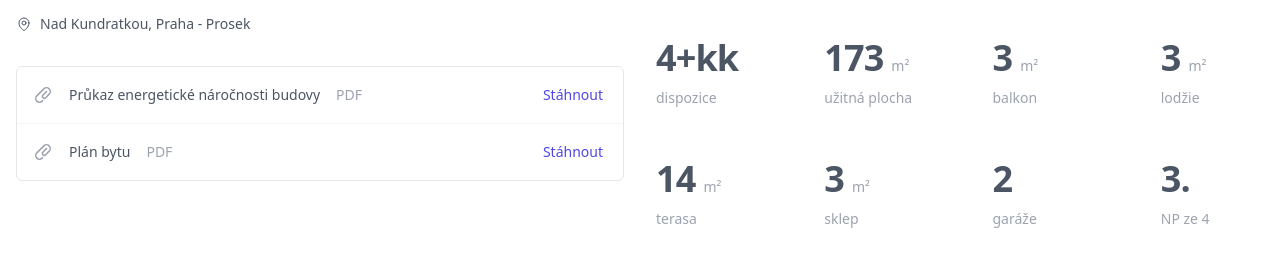
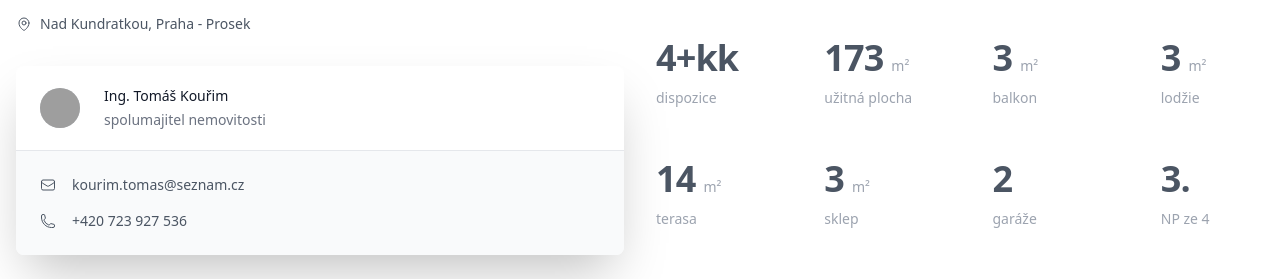
Before and after one commit to misslecter/property-web, a Vue app: page / in a window 1280 px wide. Shown: the part 786-1065 px from the top of the page. Built offline with nearby package versions, Linux system fonts and the light colour scheme; grey boxes are pictures that could not be loaded; a web font is replaced by a local one.

Commit message:
Add contact card.

```diff
--- a/src/App.vue
+++ b/src/App.vue
@@ -8,6 +8,7 @@ import PropertyStats from "@/components/PropertyStats.vue";
 import type { Info } from "@/model/Info.ts";
 import PropertyDownloads from "@/components/PropertyDownloads.vue";
 import PropertyAddress from "@/components/PropertyAddress.vue";
+import PropertyContact from "@/components/PropertyContact.vue";
 
 provide(GLOBAL_INFO_KEY, info as unknown as Info);
 </script>
@@ -18,6 +19,7 @@ provide(GLOBAL_INFO_KEY, info as unknown as Info);
     <div class="grid grid-cols-2 gap-8">
       <div class="flex flex-col gap-8">
         <PropertyAddress />
+        <PropertyContact />
         <PropertyDownloads />
       </div>
       <div class="flex flex-col">
--- a/src/assets/prosek/info.json
+++ b/src/assets/prosek/info.json
@@ -2,6 +2,13 @@
   "name": "prosek",
   "address": {
     "value": "Nad Kundratkou, Praha - Prosek"
+  },
+  "contact": {
+    "name": "Ing. Tomáš Kouřim",
+    "title": "spolumajitel nemovitosti",
+    "email": "kourim.tomas@seznam.cz",
+    "phone": "+420 723 927 536",
+    "photo": "tomas.webp"
   },
   "stats": [
     {
--- /dev/null
+++ b/src/components/PropertyContact.vue
@@ -0,0 +1,42 @@
+<script setup lang="ts">
+import { inject } from "vue";
+import { GLOBAL_INFO_KEY } from "@/model/constants.ts";
+import { EnvelopeIcon, PhoneIcon } from "@heroicons/vue/24/outline";
+
+const appBasePath = import.meta.env.VITE_BASE_PATH;
+const info = inject(GLOBAL_INFO_KEY);
+
+if (!info) {
+  throw new Error("Info not provided");
+}
+</script>
+
+<template>
+  <div class="divide-y divide-gray-200 overflow-hidden rounded-lg bg-white shadow-2xl">
+    <div class="px-4 py-5 sm:px-6">
+      <div class="flex w-full items-center justify-between space-x-6">
+        <img
+          class="h-10 w-10 flex-shrink-0 rounded-full bg-gray-300"
+          :src="`${appBasePath}/public/${info.name}/${info.contact.photo}`"
+          alt=""
+        />
+        <div class="flex-1 truncate">
+          <h3 class="truncate text-sm font-medium text-gray-900">{{ info.contact.name }}</h3>
+          <p class="mt-1 truncate text-sm text-gray-500">{{ info.contact.title }}</p>
+        </div>
+      </div>
+    </div>
+    <div class="flex flex-col gap-4 bg-gray-50 px-4 py-5 sm:p-6">
+      <div class="flex gap-4 align-middle">
+        <EnvelopeIcon class="w-4" />
+        <a :href="`mailto:${info.contact.email}`" class="text-sm">{{ info.contact.email }}</a>
+      </div>
+      <div class="flex gap-4 align-middle">
+        <PhoneIcon class="w-4" />
+        <a :href="`tel:${info.contact.phone.replace(' ', '')}`" class="text-sm">{{
+          info.contact.phone
+        }}</a>
+      </div>
+    </div>
+  </div>
+</template>
--- a/src/model/Info.ts
+++ b/src/model/Info.ts
@@ -2,6 +2,7 @@ import type { StatItem } from "@/model/StatItem.ts";
 import type { BasePath } from "@/model/BasePath.ts";
 import type { DownloadFile } from "@/model/DownloadFile.ts";
 import type { Address } from "@/model/Address.ts";
+import type { Contact } from "@/model/Contact.ts";
 
 export type Info = {
   name: string;
@@ -10,4 +11,5 @@ export type Info = {
   stats: StatItem[];
   downloads: BasePath & { files: DownloadFile[] };
   address: Address;
+  contact: Contact;
 };
```
Also changed, not shown: src/model/Contact.ts (added, +7 -0 lines), public/prosek/tomas.webp (added).
